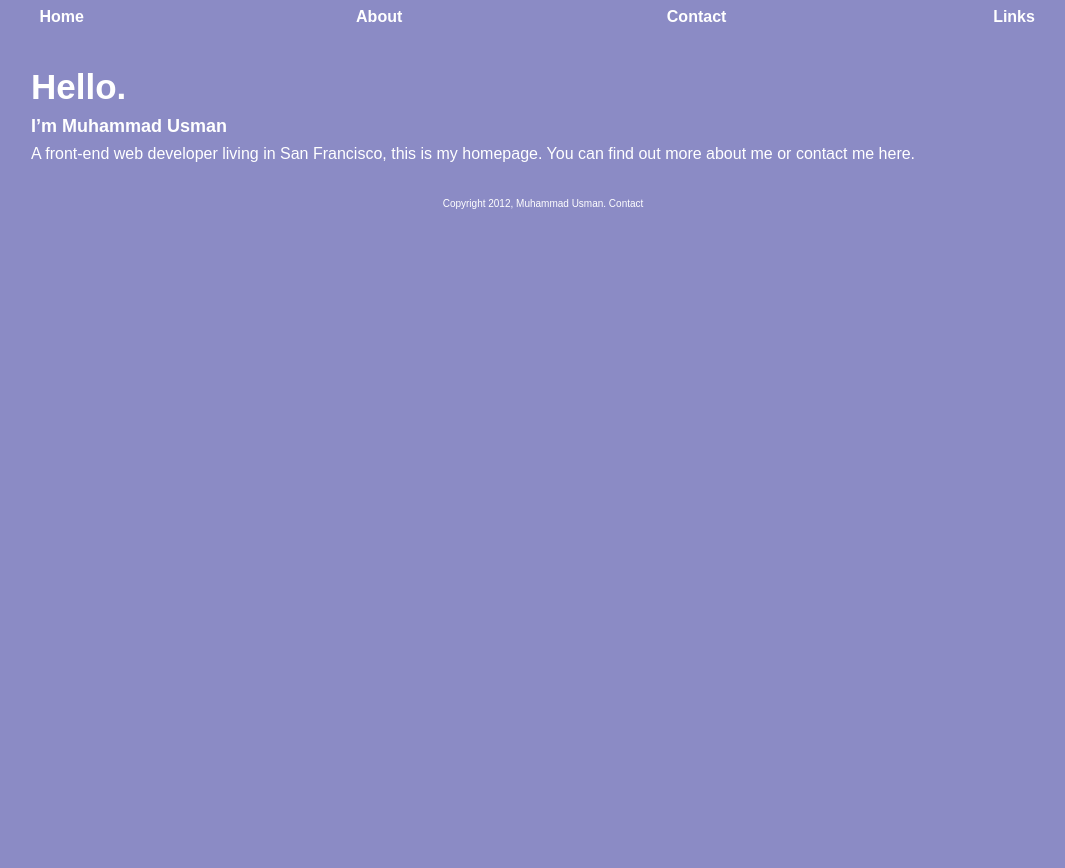
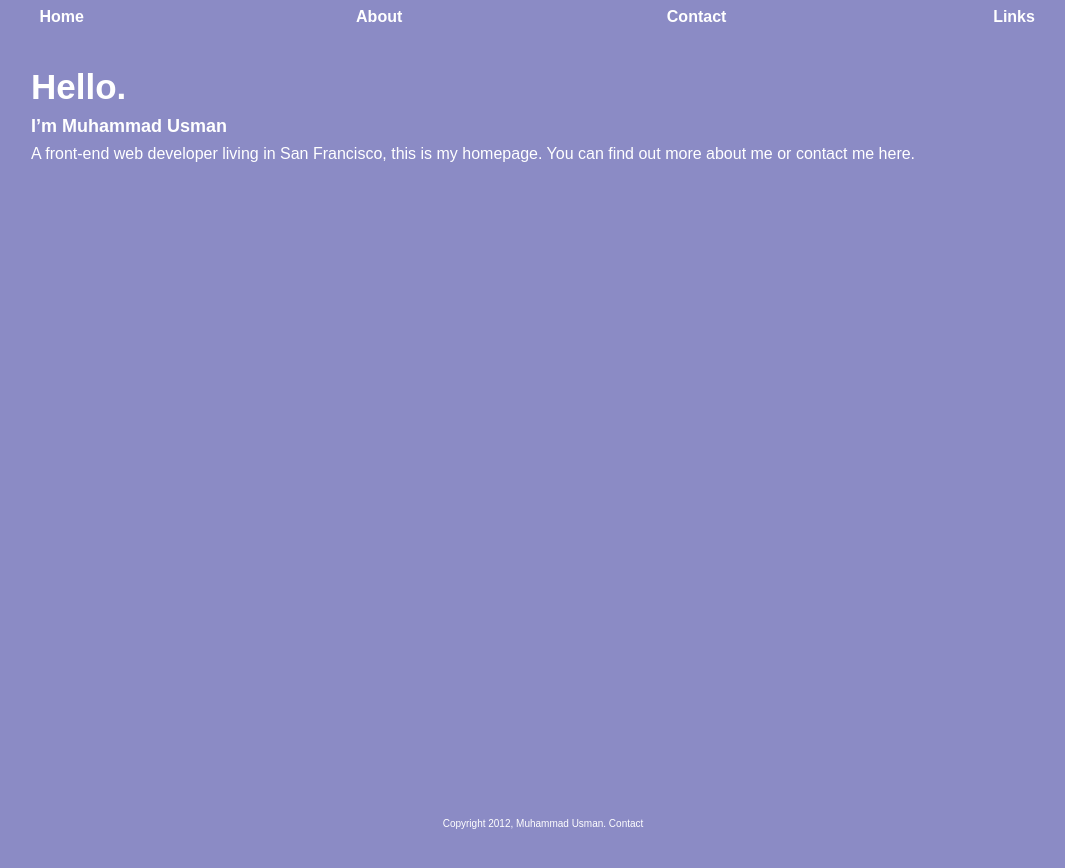
Before and after one commit to usmanity/usmanity.github.com, a Jekyll site: the page built from index.markdown, in a window 1280 px wide. Shown: the top 868 px of the page, without its empty margins (97-1162 px from the left). Built offline with Jekyll 4.4.1, drawn with Linux system fonts in a browser that asks for light colours.

Commit message:
footer fix

```diff
--- a/_layouts/default.html
+++ b/_layouts/default.html
@@ -6,7 +6,6 @@
   <link rel="stylesheet" href="/css/style.css" />
 </head>
 <body>
-  <div class="container">
     {% include header.md %}
 
     <div main>
@@ -17,6 +16,5 @@
       Copyright 2012, Muhammad Usman.
       <a class="pull-right" href="/contact">Contact</a>
     </footer>
-  </div>
 </body>
 </html>
--- a/css/style.css
+++ b/css/style.css
@@ -1,11 +1,10 @@
 * { margin: 0; padding: 0; }
+html, body { height: 100%; }
 body {
   font-family: sans-serif;
   background-color: rgba(25, 25, 140, 0.5);
   color: #fff;
   line-height: 125%;
-  height: 100% !important;
-  display: block;
 }
 nav ul {
   list-style: none;
@@ -31,14 +30,15 @@ div[main]{
   clear: both;
   padding: 30px 10%;
   width: 80%;
-  min-height: 90%;
+  min-height: 80%;
+  margin-bottom: 50px;
 }
 footer {
   text-align: center;
   clear: both;
   font-size: 10px;
   position: relative;
-  height: 40px;
+  margin-top: -50px;
 }
 h1 {
   font-size: 35px;
```
Also changed, not shown: 4 other files.
